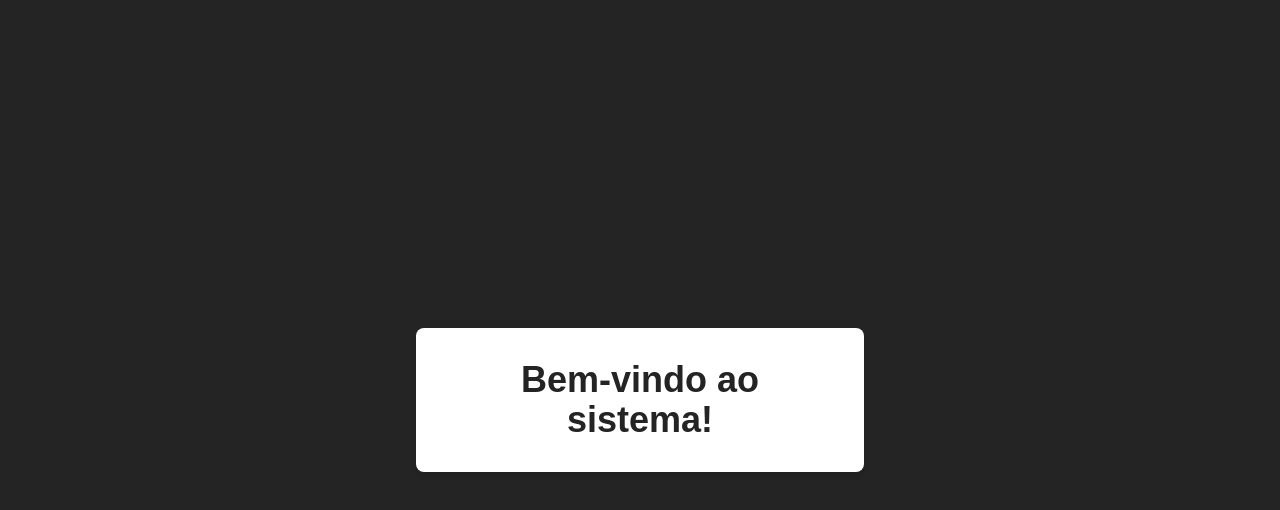
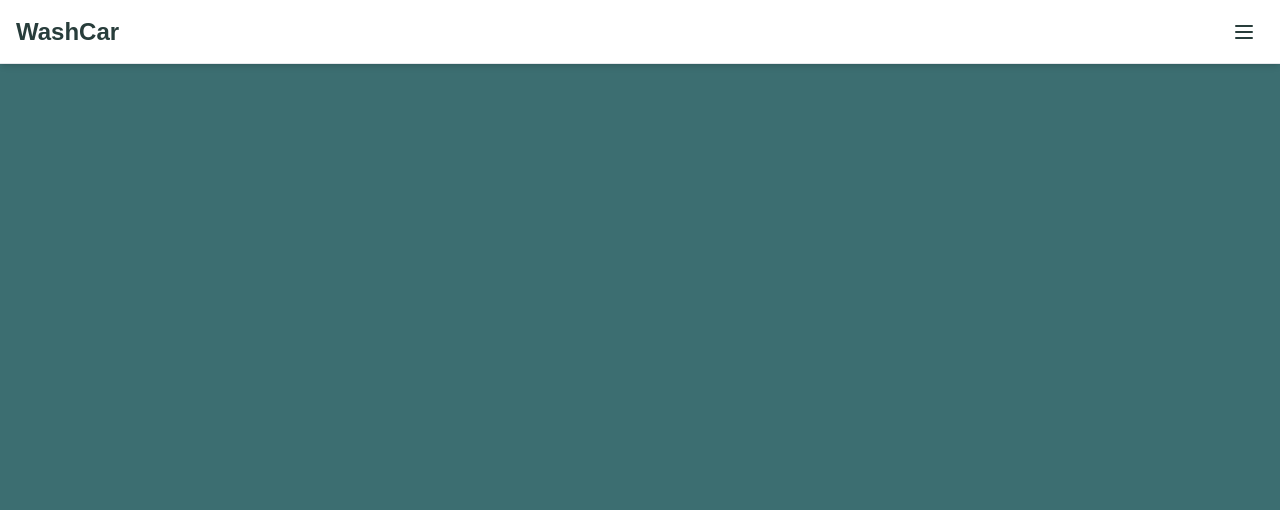
Before and after one commit to Renn4nn/lava-rapido, a React (Vite) app: page /home in a window 1280 px wide. Shown: the top 510 px of the page. Built offline with nearby package versions, Linux system fonts and the light colour scheme.

Commit message:
Pagina home e servicos

```diff
--- a/package.json
+++ b/package.json
@@ -11,9 +11,11 @@
   },
   "dependencies": {
     "express": "^4.21.2",
+    "framer-motion": "^12.9.0",
+    "lucide-react": "^0.503.0",
     "react": "^19.0.0",
     "react-dom": "^19.0.0",
-    "react-router-dom": "^7.4.0"
+    "react-router-dom": "^7.5.1"
   },
   "devDependencies": {
     "@eslint/js": "^9.21.0",
--- a/src/App.jsx
+++ b/src/App.jsx
@@ -1,6 +1,7 @@
-import Home from "./components/Home";
-import Login from "./components/Login";
-import Register from "./components/Register";
+import Home from "./pages/Home";
+import Login from "./pages/Login";
+import Register from "./pages/Register";
+import Servicos from "./pages/Servicos";
 import { BrowserRouter as Router, Routes, Route, Navigate } from "react-router-dom";
 
 function App() {
@@ -11,6 +12,7 @@ function App() {
         <Route path="/home" element={<Home />} />
         <Route path="/login" element={<Login />} />
         <Route path="/register" element={<Register />} />
+        <Route path="/Servicos" element={<Servicos />} />
         <Route path="/" element={<Navigate to="/login" />} />
       </Routes>
     </Router>
--- a/src/components/Home.jsx
+++ /dev/null
@@ -1,15 +0,0 @@
-import React from "react";
-
-const Home = () => {
-  return (
-    <div className="min-h-screen flex items-center justify-center">
-      <div className="max-w-md w-full p-8 bg-white rounded-lg shadow-md">
-        <h1 className="text-4xl font-extrabold text-preto text-center">
-          Bem-vindo ao sistema!
-        </h1>
-      </div>
-    </div>
-  );
-};
-
-export default Home;
--- a/src/index.css
+++ b/src/index.css
@@ -10,6 +10,6 @@ body {
   font-family: 'Arial', sans-serif;
   margin: 0;
   padding: 0;
-  background-color: #242424;
+  background-color: #3C6E71;
   color-scheme: light dark;
 }
--- /dev/null
+++ b/src/pages/Home.jsx
@@ -0,0 +1,52 @@
+import React, { useState } from "react";
+import { motion } from "framer-motion";
+import { Menu, Calendar } from "lucide-react";
+import { Link } from "react-router-dom";
+import Servicos from "./Servicos";
+
+const Home = () => {
+  const [menuAberto, setMenuAberto] = useState(false);
+
+  const toggleMenu = () => {
+    setMenuAberto(!menuAberto);
+  };
+
+  return (
+    <div className="min-h-screen flex flex-col justify-between">
+
+      <div className="relative">
+        <div className="fixed top-0 left-0 w-full bg-[#ffffff] border-b shadow-md z-50 flex justify-between items-center h-16 px-4">
+          <div className="text-[#283D3B] text-2xl font-bold">WashCar</div>
+          <button
+            onClick={toggleMenu}
+            className="text-[#283D3B] text-2xl p-2"
+          >
+            <Menu />
+          </button>
+        </div>
+
+        {menuAberto && (
+          <motion.div
+            initial={{ y: -100 }}
+            animate={{ y: 0 }}
+            exit={{ y: -100 }}
+            transition={{ type: "spring", stiffness: 300 }}
+            className="fixed top-16 left-0 w-full bg-[#FDFFFC] shadow-xl rounded-b-2xl p-4 z-40"
+          >
+            <div className="grid grid-cols-3 gap-4 text-center">
+              <div className="flex flex-col items-center">
+              <Link to="/servicos">
+                <Calendar className="text-[#283D3B] mb-1" />
+                <span className="text-sm text-[#283D3B]">Agendamentos</span>
+            </Link>
+              </div>
+
+            </div>
+          </motion.div>
+        )}
+      </div>
+    </div>
+  );
+};
+
+export default Home;
--- /dev/null
+++ b/src/pages/Servicos.jsx
@@ -0,0 +1,28 @@
+import React from "react";
+import { useNavigate } from "react-router-dom";
+import { ArrowLeft } from "lucide-react";
+
+const Servicos = () => {
+  const navigate = useNavigate();
+
+  const handleVoltar = () => {
+    navigate(-1);
+  };
+
+  return (
+    <div>
+
+      <div className="fixed top-0 left-0 w-full bg-[#FDFFFC] border-b shadow-md z-50 flex items-center h-16 px-4">
+        <button onClick={handleVoltar} className="text-[#283D3B] text-xl p-2">
+          <ArrowLeft />
+        </button>
+        <h1 className="text-[#283D3B] text-xl font-bold ml-2">Serviços</h1>
+      </div>
+      <div className="pt-20 px-6">
+        <h2 className="text-2xl font-bold mb-4">Escolha um serviço</h2>
+      </div>
+    </div>
+  );
+};
+
+export default Servicos;
```
Also changed, not shown: src/pages/Login.jsx (renamed from src/components/Login.jsx), src/pages/Register.jsx (renamed from src/components/Register.jsx), 1 other file (tests, documents, lock files or other folders).
